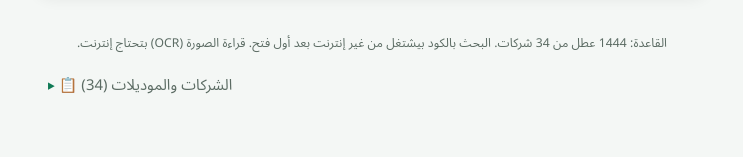
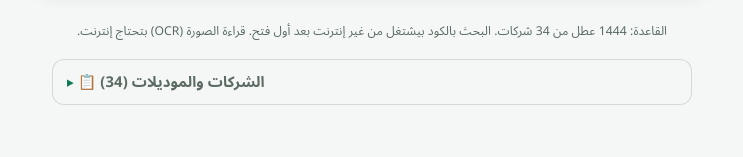
Before and after one commit to amr-inverter-fix/amr-inverter-fix.github.io, a plain HTML site: page index.html in a window 1280 px wide. Shown: the part 1483-1640 px from the top of the page, without its empty margins (268-1011 px from the left). Drawn offline with Linux system fonts and the light colour scheme.

Commit message:
Add styles for brl component in style.css

```diff
--- a/style.css
+++ b/style.css
@@ -222,3 +222,8 @@ html[data-theme=dark] .res ol>li{background:var(--surface2)}
 html[data-theme=dark] .warn{box-shadow:none}
 .tabbar{box-shadow:0 10px 30px rgba(8,30,22,.28),0 0 0 1px var(--line)}
 @media(prefers-reduced-motion:reduce){.res ol>li,.sevbar b::after,.skel{animation:none!important}}
+.brl{margin:10px auto 0;max-width:640px;text-align:start}
+.brl summary{cursor:pointer;font-weight:700;padding:10px 14px;border-radius:12px;background:var(--card,rgba(255,255,255,.06));border:1px solid rgba(128,128,128,.25);list-style:none}
+.brl summary::-webkit-details-marker{display:none}
+.brl p{margin:8px 4px 0;line-height:1.9;font-size:.78rem;opacity:.85}
+#foot p{margin:0}
```
